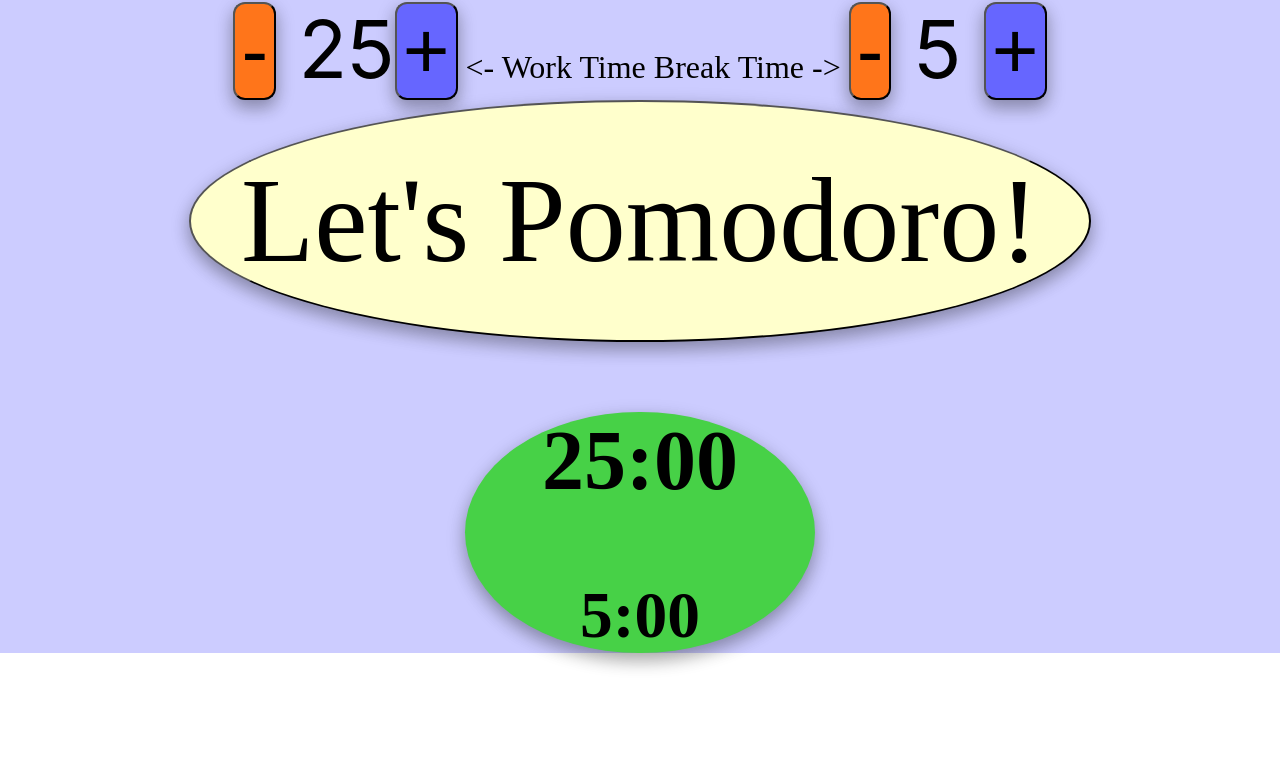
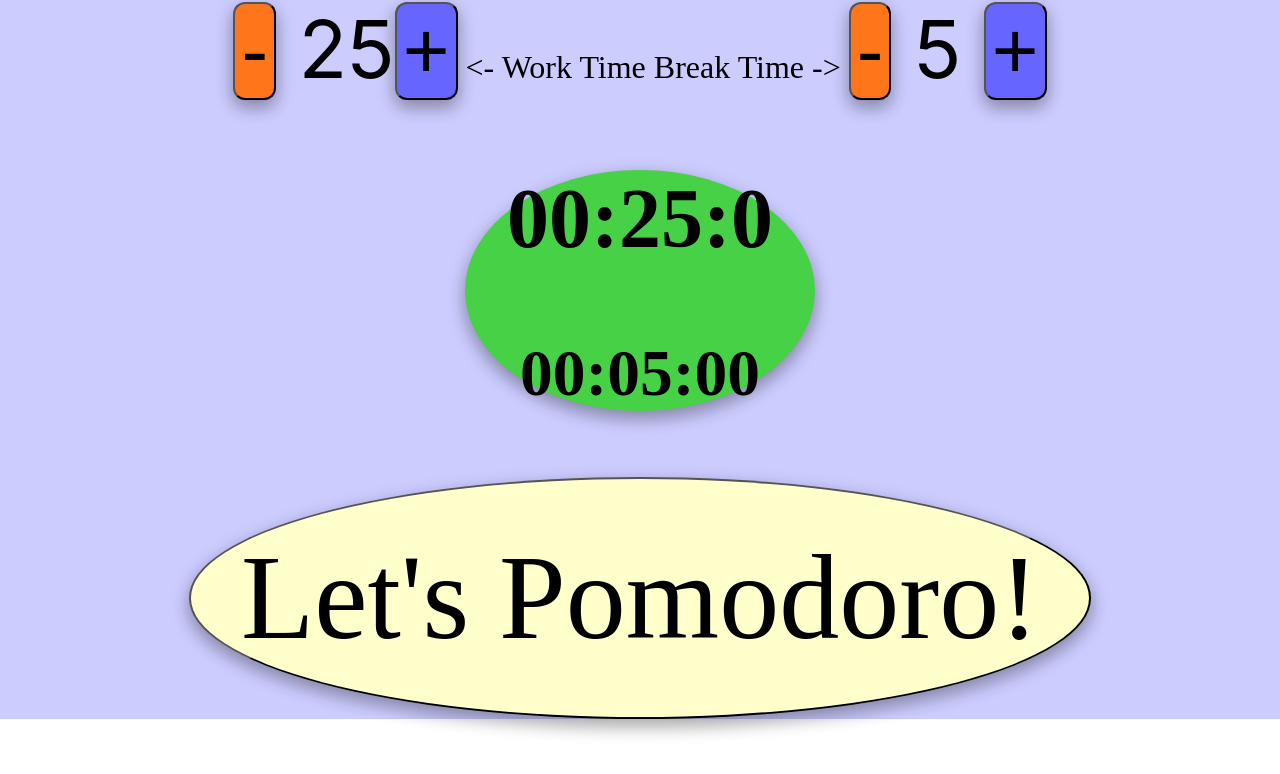
Before and after one commit to stonefarmer9/pomodoro, a React (Create React App) app: page / in a window 1280 px wide. Both pictures are taken after a click on the button "Let's Pomodoro!". Shown: the top 774 px of the page. Built offline with nearby package versions, Linux system fonts and the light colour scheme; a web font is replaced by a local one.

Commit message:
FEAT: timer functional

```diff
--- a/src/App.css
+++ b/src/App.css
@@ -13,14 +13,14 @@
   font-size: 7.5em;
   background-color: #ffffcc;
   font-family: 'Annie Use Your Telescope';
-  -webkit-transition-duration: 0.4s; /* Safari */
+  -webkit-transition-duration: 0.4s;
   transition-duration: 0.4s;
   box-shadow: 0 8px 16px 0 rgba(0,0,0,0.2), 0 6px 20px 0 rgba(0,0,0,0.19);
   border-radius: 50%;
   padding: 50px;
 }
 .startButton:hover {
-  background-color: #4CAF50; /* Green */
+  background-color: #4CAF50;
   color: white;
 }
 
@@ -48,7 +48,7 @@
 }
 
 .subWorkTime:hover {
-  background-color: #ff3300; /* Green */
+  background-color: #ff3300;
   color: white;
 }
 
--- a/src/App.js
+++ b/src/App.js
@@ -11,6 +11,7 @@ class App extends Component {
       start: false
     }
   }
+
 
   startTimer = () => {
     this.setState({
@@ -43,14 +44,14 @@ class App extends Component {
     })
   }
 
-
   render() {
     const { start, workTime, breakTime } = this.state
     let showTimer;
     if (start === true) {
       showTimer = <Clock
                     workTime={workTime}
-                    breakTime={breakTime}/>
+                    breakTime={breakTime}
+                    updateTime={this.updateTime}/>
     }
   return (
     <div className="App">
@@ -64,10 +65,10 @@ class App extends Component {
             <span className="span"> {breakTime} </span>
           <button onClick={this.addBreakTime}className="addBreakTime"> + </button>
         </div>
+        {showTimer}
         <div className="start">
       <button onClick={this.startTimer} className="startButton">Let's Pomodoro!</button>
       </div>
-       {showTimer}
       </center>
     </div>
   );
--- a/src/Timer.js
+++ b/src/Timer.js
@@ -2,11 +2,59 @@ import React, { Component }from 'react';
 import './Timer.css';
 
 export default class Timer extends Component {
+  constructor(props){
+    super(props)
+    this.state = {
+      timeLeft: 0,
+      minutes: 25,
+      seconds: 0
+    }
+    this.updateTimes = this.updateTimes.bind(this)
+  }
+
+  componentDidMount(){
+    this.setState({
+      timeLeft: this.props.workTime
+    })
+    this.tick()
+  }
+
+  updateTimes(minutes, seconds){
+    this.setState({
+      minutes: minutes,
+      seconds: seconds
+    })
+  }
+
+
+
+  tick(){
+    var timeLeft = this.props.workTime
+    var target = new Date();
+    target = target.setTime(target.getTime() + (timeLeft * 60 * 1000));
+    var timer = setInterval(function(){
+      var now = new Date().getTime();
+
+      var distance = target - now;
+      console.log(distance);
+      var minutes = Math.floor(distance % (1000 * 60 * 60)) / (1000 * 60);
+      var seconds = Math.floor((distance % (1000 * 60)) / 1000);
+
+      console.log(minutes, seconds);
+
+      if (distance <= 0){
+        clearInterval(timer)
+      }
+
+
+    }, 1000)
+  }
   render(){
+    const { minutes, seconds } = this.state
     return(
       <div className="Timer">
-      <h2>{this.props.workTime}:00</h2>
-      <h3>{this.props.breakTime}:00</h3>
+      <h2>00:{minutes}:{seconds}</h2>
+      <h3>00:0{this.props.breakTime}:00</h3>
       </div>
     )
   }
```
Also changed, not shown: 1 other file (tests, documents, lock files or other folders).
